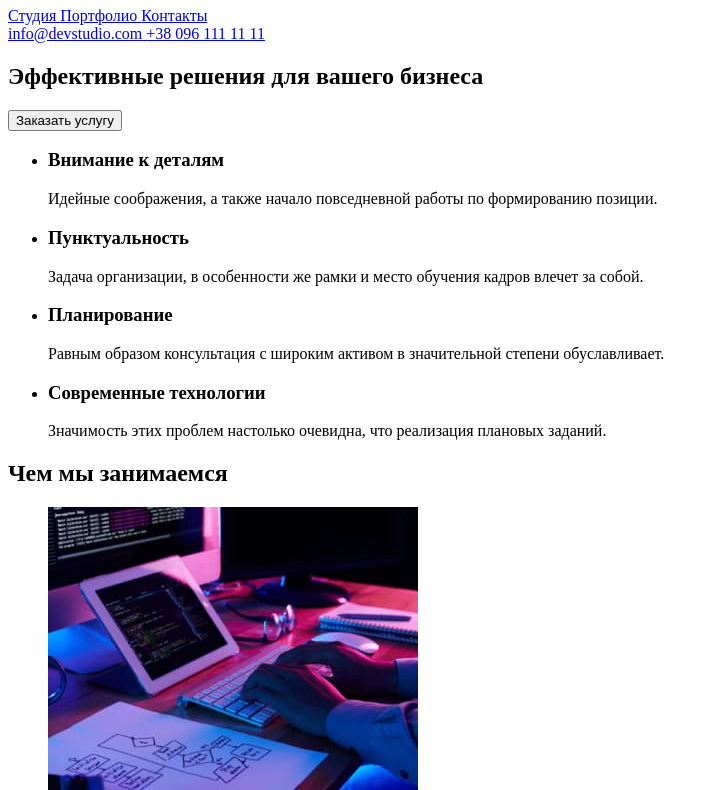
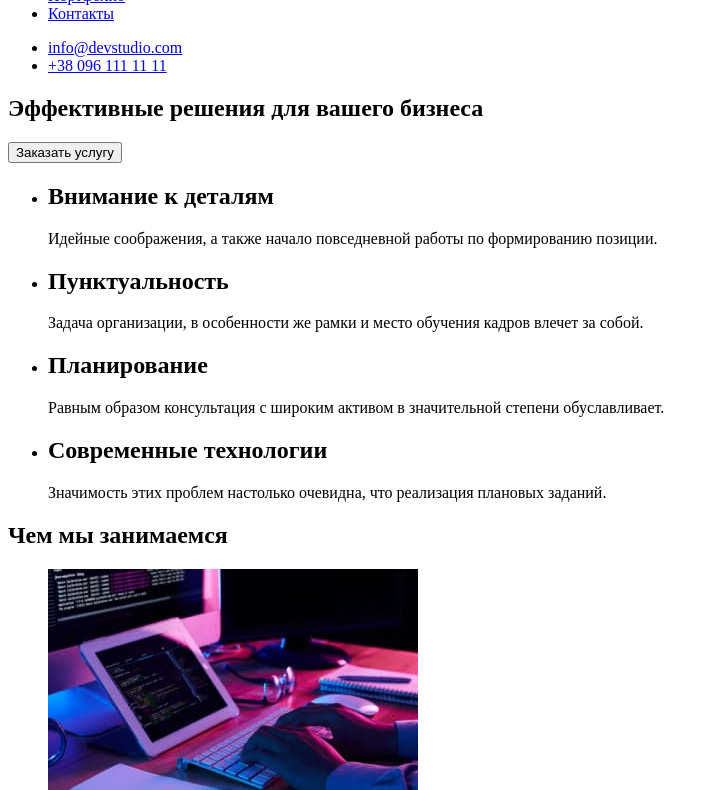
Before and after one commit to SilvrenLady/goit-markup-hw-01, a plain HTML site: page index.html in a window 1280 px wide. Shown: the part 73-863 px from the top of the page, without its empty margins (0-717 px from the left). Drawn offline with Linux system fonts and the light colour scheme.

Commit message:
Add files via upload

```diff
--- a/index.html
+++ b/index.html
@@ -6,49 +6,51 @@
 
     <body>
         <header>
-            <h1><a href="" target="_blank" title="Студия WebStudio">WebStudio</a></h1>
-            <nav>
-                <a href="/"> Студия </a>
-                <a href="/portfolio"> Портфолио </a>
-                <a href="/contacts"> Контакты </a>
-            </nav>
-            <nav>
-                <a href="mailto:info@devstudio.com"> info@devstudio.com </a>
-                <a href="tel:+380961111111"> +38 096 111 11 11 </a>
-            </nav>
+            <nav><a href="" target="_blank" title="Студия WebStudio">WebStudio</a></nav>
+            <ul>
+                <li><a href="/"> Студия </a></li>
+                <li><a href="/portfolio"> Портфолио </a></li>
+                <li><a href="/contacts"> Контакты </a></li>
+            </ul>
+            <ul>
+                <li><a href="mailto:info@devstudio.com"> info@devstudio.com </a></li>
+                <li><a href="tel:+380961111111"> +38 096 111 11 11 </a></li>
+            </ul>
         </header>
         <main>
-            <div>
-                <h2> Эффективные решения для вашего бизнеса </h2>
+            <section>
+                <h1> Эффективные решения для вашего бизнеса </h2>
                 <button type="button"> Заказать услугу </button>
+            </section>
+            <section>
                 <ul>
                     <li>
-                        <h3>Внимание к деталям</h3>
+                        <h2>Внимание к деталям</h2>
                         <p>Идейные соображения, а также начало повседневной работы по формированию позиции.</p>
                     </li>
                     <li>
-                        <h3>Пунктуальность</h3>
+                        <h2>Пунктуальность</h2>
                         <p>Задача организации, в особенности же рамки и место обучения кадров влечет за собой.</p>
                     </li>
                     <li>
-                        <h3>Планирование</h3>
+                        <h2>Планирование</h2>
                         <p>Равным образом консультация с широким активом в значительной степени обуславливает.</p>
                     </li>
                     <li>
-                        <h3>Современные технологии</h3>
+                        <h2>Современные технологии</h2>
                         <p>Значимость этих проблем настолько очевидна, что реализация плановых заданий.</p>
                     </li>
                 </ul>
-            </div>
-            <div>
+            </section>
+            <section>
                 <h2>Чем мы занимаемся</h2>
                 <ul>
                     <li> <img src="./img/box1.jpg" alt="box1" width="370" height="294"> </li>
                     <li> <img src="./img/box2.jpg" alt="box2" width="370" height="294"> </li>
                     <li> <img src="./img/box3.jpg" alt="box3" width="370" height="294"> </li>
                 </ul>
-            </div>
-            <div>
+            </section>
+            <section>
                 <h2>Наша команда</h2>
                 <ul>
                     <li>
@@ -72,13 +74,17 @@
                         <p lang="en">UI Designer</p>
                     </li>
                 </ul>
-            </div>
+            </section>
         </main>
         <footer>
-            <h4><a href="" target="_blank" title="Студия WebStudio">WebStudio</a></h4>
-            <address>г. Киев, пр-т Леси Украинки, 26</address>
-            <a href="mailto:info@devstudio.com"> info@devstudio.com </a> <br>
-            <a href="tel:+380961111111"> +38 096 111 11 11 </a>
+            <a href="" target="_blank" title="Студия WebStudio">WebStudio</a>
+            <address>
+                <ul>
+                    <li>г. Киев, пр-т Леси Украинки, 26</li>
+                    <li><a href="mailto:info@devstudio.com"> info@devstudio.com </a></li>
+                    <li><a href="tel:+380961111111"> +38 096 111 11 11 </a></li>
+                </ul>
+        </address>
         </footer>
     </body>
 </html>
```
